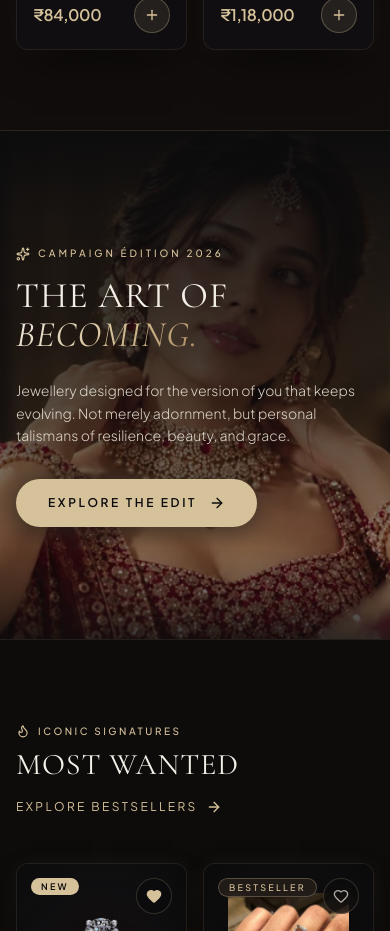
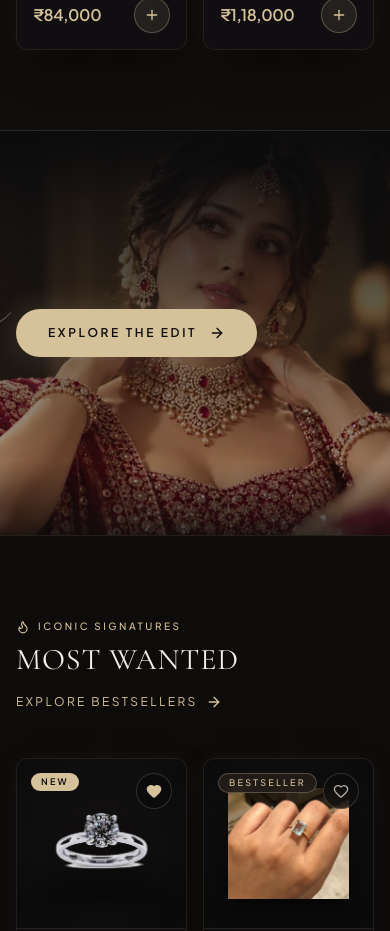
Before and after one commit to Martish-cloud/HAMHOLD-Jewellery, a React (Vite) app: page / in a window 390 px wide. Shown: the part 9180-10111 px from the top of the page. Built offline with nearby package versions, Linux system fonts and the light colour scheme; a web font is replaced by a local one.

Commit message:
feat(campaign): remove campaign edition badge, heading, and description text

```diff
--- a/src/components/EditorialCampaign.jsx
+++ b/src/components/EditorialCampaign.jsx
@@ -1,5 +1,5 @@
 import React from 'react';
-import { ArrowRight, Sparkles } from 'lucide-react';
+import { ArrowRight } from 'lucide-react';
 import { useShop } from '../context/ShopContext';
 
 export default function EditorialCampaign() {
@@ -19,36 +19,22 @@ export default function EditorialCampaign() {
             decoding="async"
           />
         </picture>
-        {/* Directional Gradient: Darker on the left for text readability, clear & transparent on center-right to showcase the ambassador */}
-        <div className="absolute inset-0 bg-[linear-gradient(to_bottom,rgba(11,11,12,0.92)_0%,rgba(11,11,12,0.72)_45%,rgba(11,11,12,0.2)_100%)] md:bg-[linear-gradient(to_right,rgba(11,11,12,0.96)_0%,rgba(11,11,12,0.85)_32%,rgba(11,11,12,0.38)_58%,rgba(11,11,12,0.05)_78%,transparent_100%)] pointer-events-none" />
+        {/* Directional Gradient: Pristine obsidian on the left, clear & transparent on center-right to showcase the ambassador */}
+        <div className="absolute inset-0 bg-[linear-gradient(to_bottom,rgba(11,11,12,0.95)_0%,rgba(11,11,12,0.6)_45%,rgba(11,11,12,0.15)_100%)] md:bg-[linear-gradient(to_right,rgba(11,11,12,1)_0%,rgba(11,11,12,0.95)_30%,rgba(11,11,12,0.4)_58%,transparent_80%)] pointer-events-none" />
         {/* Subtle top & bottom edge transition */}
-        <div className="absolute inset-0 bg-[linear-gradient(to_bottom,rgba(11,11,12,0.65)_0%,transparent_18%,transparent_82%,rgba(11,11,12,0.75)_100%)] pointer-events-none" />
+        <div className="absolute inset-0 bg-[linear-gradient(to_bottom,rgba(11,11,12,0.7)_0%,transparent_18%,transparent_82%,rgba(11,11,12,0.75)_100%)] pointer-events-none" />
       </div>
 
-      <div className="relative z-10 max-w-7xl mx-auto px-4 sm:px-6 lg:px-8">
-        <div className="max-w-2xl drop-shadow-[0_2px_12px_rgba(0,0,0,0.7)]">
-          <div className="inline-flex items-center gap-2 text-[10px] md:text-xs uppercase tracking-[0.3em] text-champagne font-medium mb-4">
-            <Sparkles className="w-3.5 h-3.5" />
-            <span>Campaign Édition 2026</span>
-          </div>
-          <h2 className="font-serif-luxury text-4xl sm:text-6xl md:text-7xl text-ivory tracking-[0.03em] font-normal leading-[1.08] mb-6">
-            THE ART OF <br />
-            <span className="italic font-light text-gold-gradient">BECOMING.</span>
-          </h2>
-          <p className="text-ivory-soft/90 text-sm sm:text-base md:text-lg font-light leading-relaxed mb-8 sm:mb-10 font-sans max-w-lg">
-            Jewellery designed for the version of you that keeps evolving. Not merely adornment, but personal talismans of resilience, beauty, and grace.
-          </p>
-
+      <div className="relative z-10 max-w-7xl mx-auto px-4 sm:px-6 lg:px-8 flex items-center justify-start min-h-[180px] md:min-h-[240px]">
         <button
           onClick={() => navigateToCatalogue()}
           data-cursor="explore"
-            className="inline-flex items-center gap-3 px-8 py-4 rounded-full bg-champagne hover:bg-champagne-light text-obsidian text-xs tracking-[0.22em] uppercase font-semibold transition-all duration-300 shadow-glow group"
+          className="inline-flex items-center gap-3 px-8 py-4 rounded-full bg-champagne hover:bg-champagne-light text-obsidian text-xs tracking-[0.22em] uppercase font-semibold transition-all duration-300 shadow-glow group backdrop-blur-sm"
         >
           <span>EXPLORE THE EDIT</span>
           <ArrowRight className="w-4 h-4 transition-transform duration-300 group-hover:translate-x-1" />
         </button>
       </div>
-      </div>
     </section>
   );
 }
```
Lines whose indentation alone changed are shown as unchanged.
